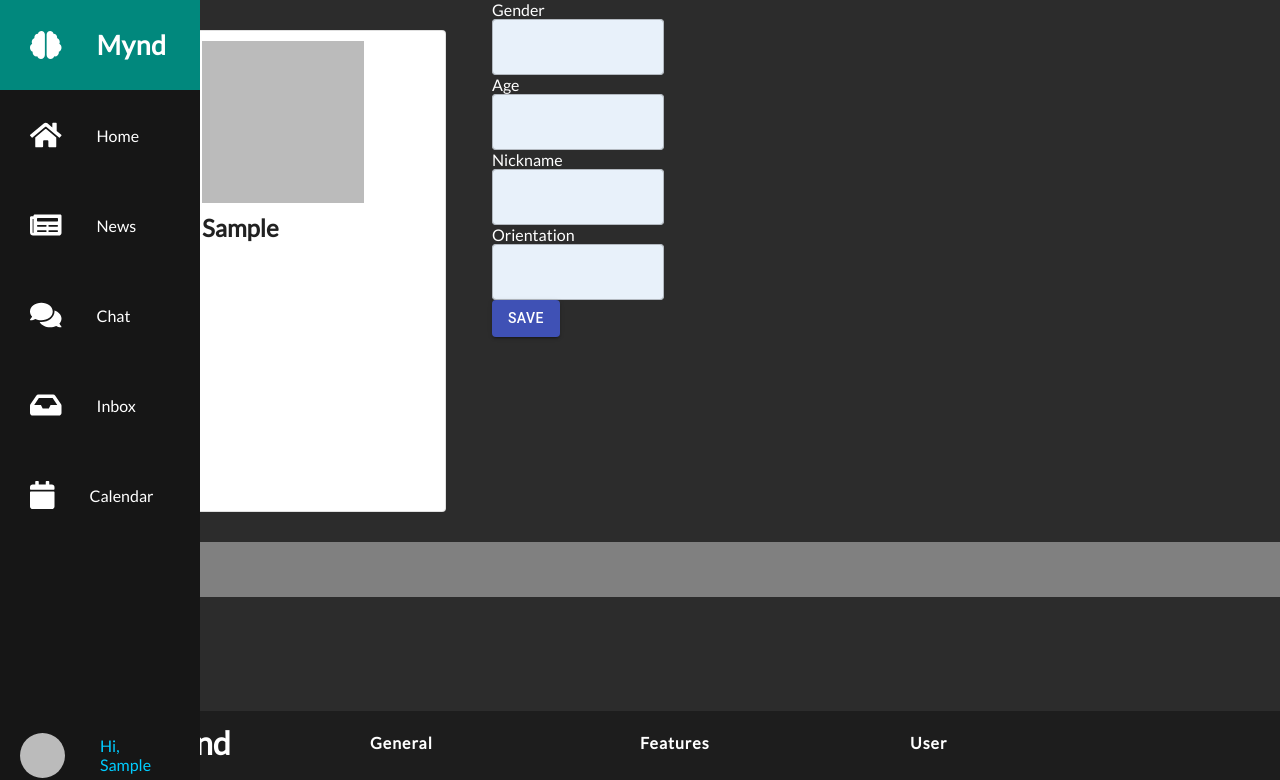
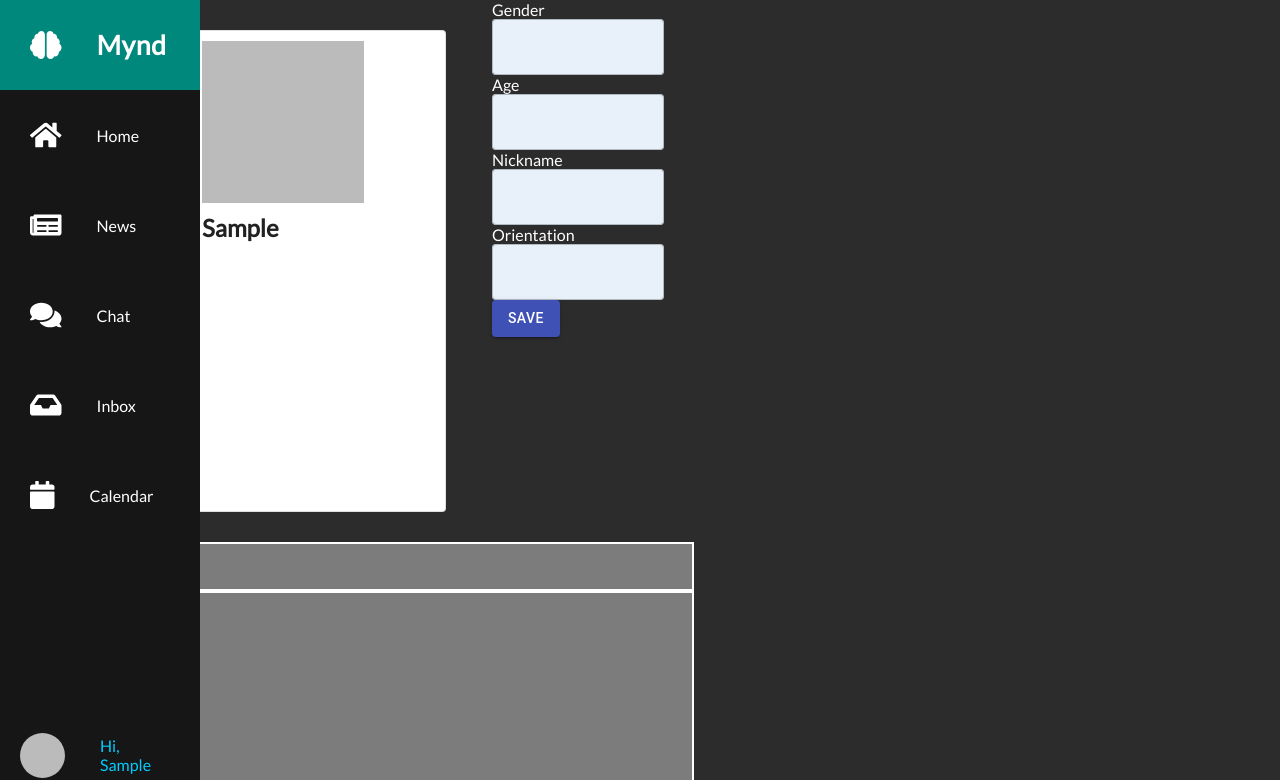
Before and after one commit to Team-25/Mynd, a React (Create React App) app in the folder Mynd/ClientApp/: page /profile in a window 1280 px wide. Shown: the top 780 px of the page. Built offline with nearby package versions, Linux system fonts and the light colour scheme; no server answers; sample sign-in values are in the browser's storage.

Commit message:
[add] Interestblock styled, and uppercased

```diff
--- a/Mynd/ClientApp/src/components/Profile/Interests/InterestBlock.scss
+++ b/Mynd/ClientApp/src/components/Profile/Interests/InterestBlock.scss
@@ -1,14 +1,32 @@
 .interest-block {
+    max-width: 600px;
+
     input {
-        border: none;
-        width: 100%;
+        border: 2px solid rgb(255, 255, 255);
+        width: 588px;
         height: 45px;
         font-size: 20px;
         line-height: 45px;
-        padding: 5px;
+        padding-left: 12px;
 
         &:focus {
-            outline: 2px solid black;
+            outline: 2px solid rgb(34, 255, 237);
+        }
+    }
+
+    ul {
+        width: 100%;
+        overflow-y: scroll;
+        height: 300px;
+        color: white;
+        background-color: rgb(124, 124, 124);
+        border: 2px solid white;
+        display: flex;
+        flex-direction: column;
+
+        li {
+            line-height: 25pt;
+            padding-left: 12px;
         }
     }
 }
--- a/Mynd/ClientApp/src/components/Profile/Interests/InterestBlock.tsx
+++ b/Mynd/ClientApp/src/components/Profile/Interests/InterestBlock.tsx
@@ -4,21 +4,24 @@ import {useState} from 'react';
 
 interface IProps {
     category: string,
-    interests: Array<string>,
-    colour: string
+    interests: Array<string>
 }
 
 
 function InterestsBlock(props: IProps) {
+
+    for (let i = 0; i < props.interests.length; i++) {
+        props.interests[i] = props.interests[i].charAt(0).toUpperCase() + props.interests[i].slice(1);
+    }
 
     // For search results
     const [searchedInterests, updateSearchedInterests] = useState(props.interests);
     // For the ones they choose to select
     const [selectedInterests, updateSelectedInterests] = useState(['']);
 
-    const interestStyle = { "backgroundColor": props.colour }
+    const interestStyle = { "backgroundColor": "rgb(124, 124, 124)" }
 
-    const selected = { "border": "1px solid cyan" }
+    const selected = { "backgroundColor": "rgb(60, 171, 175)" }
 
     // Add/Remove an interest from the selected list
     const select = (interest: string) => {
@@ -40,13 +43,15 @@ function InterestsBlock(props: IProps) {
     const searchInterests = (event: any) => {
         let y : Array<string> = new Array<string>();
         for (let i = 0; i < props.interests.length; i++) {
-            if (props.interests[i].includes(event.target.value)) {
+            if (props.interests[i].toLowerCase().includes(event.target.value)) {
                 y.push(props.interests[i])
             }
         }
 
         if (y.length !== 0) {
             updateSearchedInterests(y);
+        } else {
+            updateSearchedInterests([]);
         }
     }
 
--- a/Mynd/ClientApp/src/components/Profile/profile.tsx
+++ b/Mynd/ClientApp/src/components/Profile/profile.tsx
@@ -98,7 +98,7 @@ function ProfilePage(props: IProps) {
           </Button>
         </Grid>
       </Grid>
-      <InterestBlock category="sports" interests={['swimming', 'running', 'archery', 'javelin', 'golf', 'hurdles']} colour="gray" />
+      <InterestBlock category="sports" interests={['swimming', 'running', 'archery', 'javelin', 'golf', 'hurdles', 'test1', 'test2', 'test3', 'test4', 'test5', 'test6', 'test7', 'test8', 'test9', 'test10', 'test11', 'test12', 'test13', 'test14', 'test15', 'test16', 'test17']} />
     </div>
   );
 }
```
